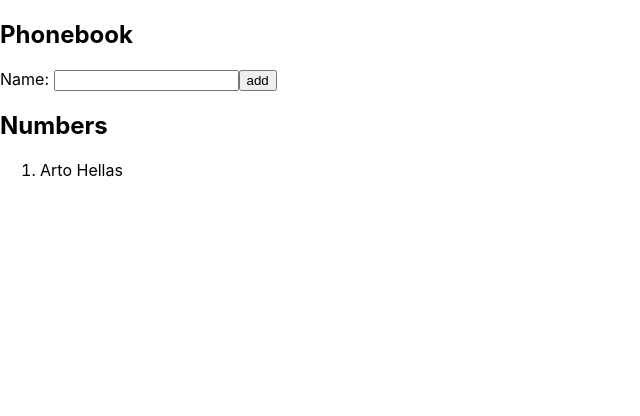
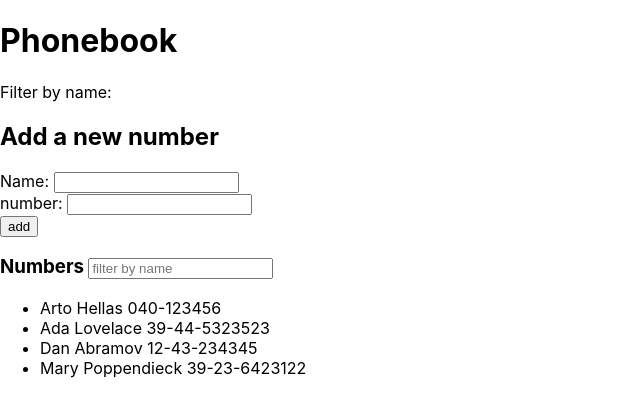
Before and after one commit to JouHouFin/HY_fullstack, a React (Create React App) app in the folder osa2/puhelinluettelo/: page / in a window 1280 px wide. Shown: the top 416 px of the page, without its empty margins (0-640 px from the left). Built offline with nearby package versions, Linux system fonts and the light colour scheme.

Commit message:
2.8: puhelinluettelo step3 & 2.9*: puhelinluettelo step4 done

```diff
--- a/osa2/puhelinluettelo/src/App.js
+++ b/osa2/puhelinluettelo/src/App.js
@@ -8,39 +8,58 @@ const Button = (props) => {
 
 const App = () => {
   const [ persons, setPersons] = useState([
-    { name: 'Arto Hellas' }
+    { name: 'Arto Hellas', number: '040-123456' },
+    { name: 'Ada Lovelace', number: '39-44-5323523' },
+    { name: 'Dan Abramov', number: '12-43-234345' },
+    { name: 'Mary Poppendieck', number: '39-23-6423122' }
   ])
   const [ newName, setNewName ] = useState('')
+  const [ newNumber, setNewNumber ] = useState('')
+  const [ filterByName, setFilterByName ] = useState('')
 
   const addContact = (event) => {
     event.preventDefault()
     if (!persons.some(person => person.name === newName)) {
-      setPersons(persons.concat({name: newName}))
+      const newPersons = persons.concat({name: newName, number: newNumber})
+      newPersons.sort((a,b) => (a.name > b.name) ? true : false)
+      setPersons(newPersons)
       setNewName('')
+      setNewNumber('')
     } else {
       alert(`${newName} is already added to phonebook`)
     }
 
   }
 
-  const handleContactChange = (event) => {
+  const handleNameChange = (event) => {
     console.log("new name: ", event.target.value)
     setNewName(event.target.value)
   }
 
+  const handleNumberChange = (event) => {
+    console.log("new number: ", event.target.value)
+    setNewNumber(event.target.value)
+  }
+
+  const handleFilterChange = (event) => {
+    console.log("filtering by name: ", event.target.value)
+    setFilterByName(event.target.value)
+  }
+
   return (
     <div>
-      <h2>Phonebook</h2>
+      <h1>Phonebook</h1>
+      <div>Filter by name: </div>
+      <h2>Add a new number</h2>
       <form>
-        <div>
-          Name: <input value={newName} onChange={handleContactChange}/>
-          <Button handleClick={addContact} text={'add'} type="submit" />
-        </div>
+          <div>Name: <input value={newName} onChange={handleNameChange}/></div>
+          <div>number: <input value={newNumber} onChange={handleNumberChange}/></div>
+          <div><Button handleClick={addContact} text={'add'} type="submit" /></div>
       </form>
-      <h2>Numbers</h2>
-      <ol>
-        {persons.map(person => <li key={person.name}>{person.name}</li>)}
-      </ol>
+      <h3>Numbers <input value={filterByName} onChange={handleFilterChange} placeholder="filter by name"/></h3>
+      <ul>
+        {persons.filter(person => person.name.toLowerCase().includes(filterByName.toLowerCase())).map(person => <li key={person.name}>{person.name} {person.number}</li>)}
+      </ul>
     </div>
   )
 
```
